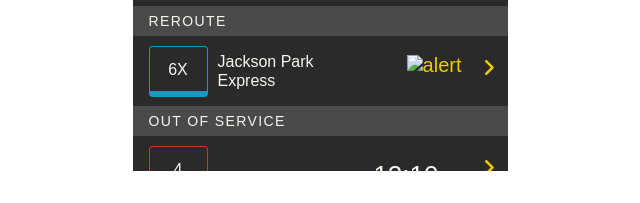
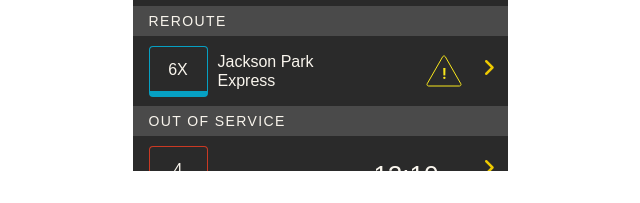
Before and after one commit to kacieguthrie/frontend_challenge, a plain HTML site: page index.html in a window 1280 px wide. Shown: the part 496-699 px from the top of the page, 320-960 px from the left. Drawn offline with Linux system fonts and the light colour scheme; the site is published under a folder, as on GitHub Pages, so addresses that start at the root find nothing.

Commit message:
fixed image links

```diff
--- a/index.html
+++ b/index.html
@@ -130,7 +130,7 @@
              <i class="fa fa-angle-right" aria-hidden="true"></i>
            </div>
            <div class= "alert">
-             <img src="/assets/alerts.svg" alt="alert">
+             <img src="assets/alerts.svg" alt="alert">
            </div>
        </div>
        <!--OUT OF SERVICE-->
```
